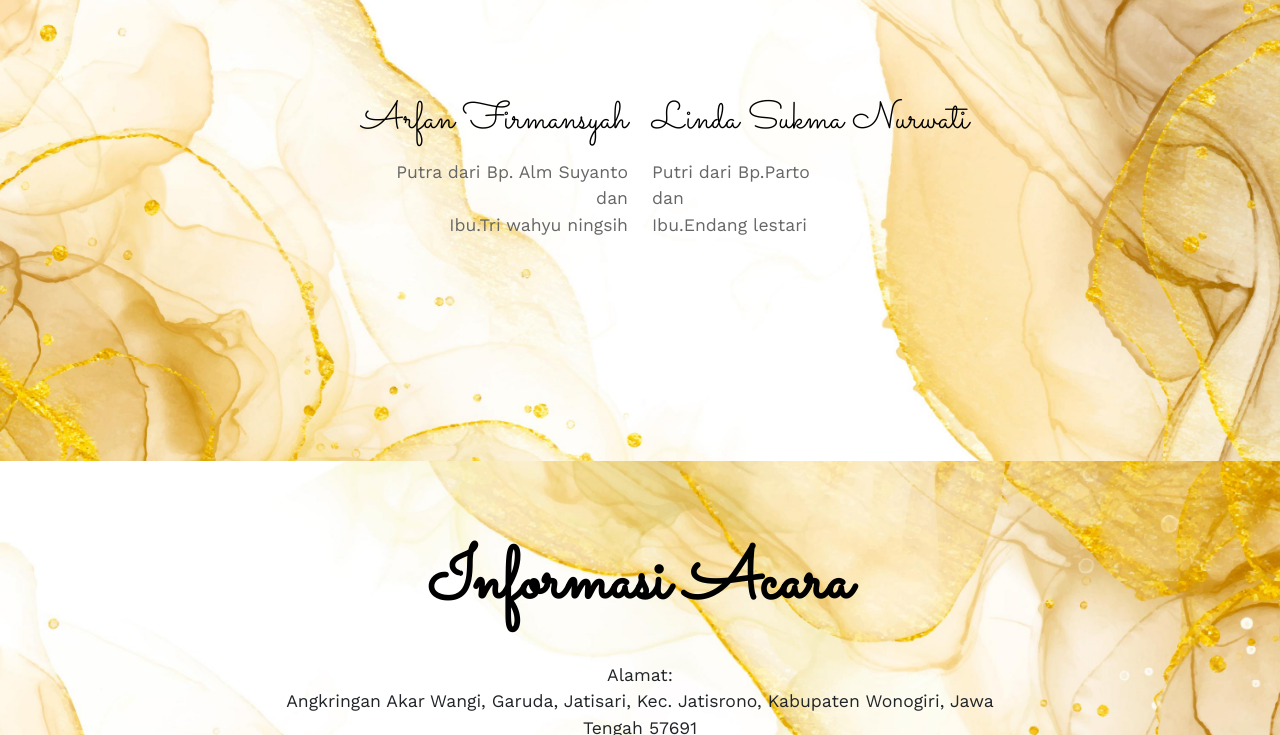
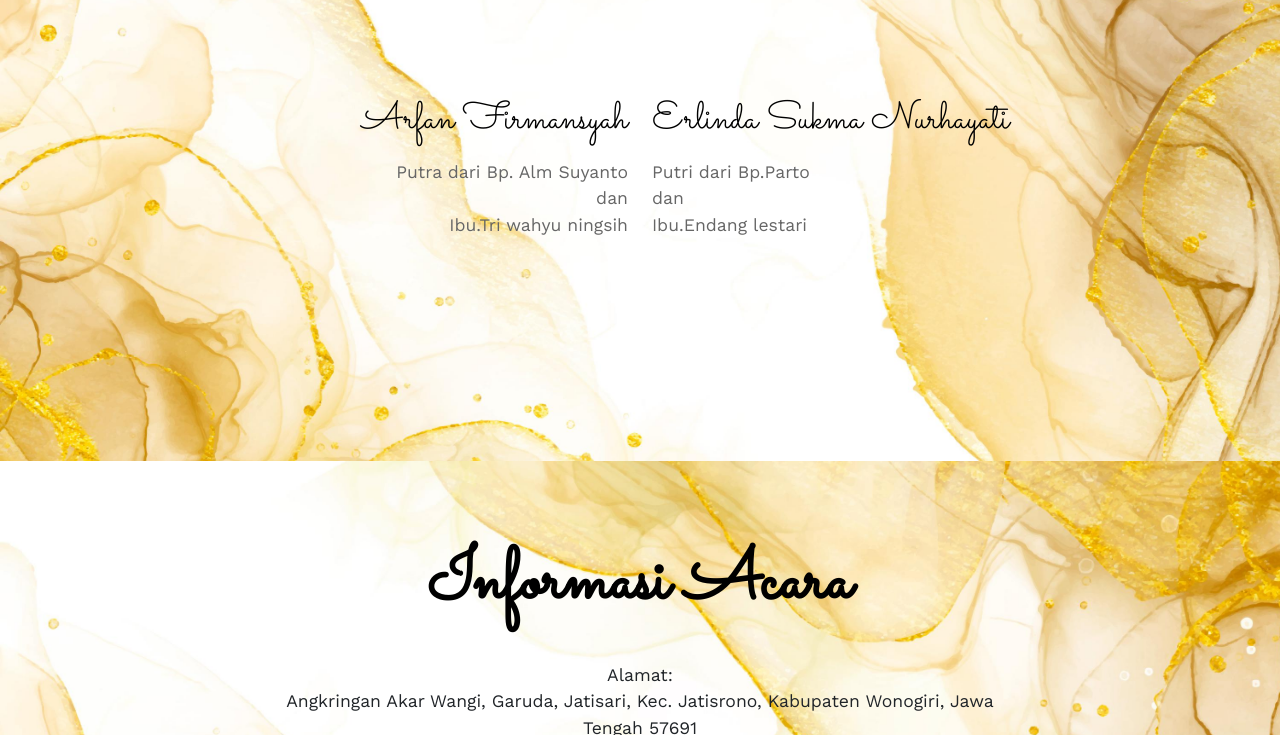
Before and after one commit to wisnu-wicaksana/undangan-pernikahan-, a plain HTML site: page index.html in a window 1280 px wide. Shown: the part 1139-1874 px from the top of the page. Drawn offline with nearby package versions, Linux system fonts and the light colour scheme; some packages are replaced by stand-ins of ours; a script that the page names is missing.

Commit message:
ubah nama

```diff
--- a/index.html
+++ b/index.html
@@ -80,7 +80,7 @@
           <div class="row">
 
 
-              <h3 class="box" data-aos="fade-up">Linda Sukma Nurwati </h3>
+              <h3 class="box" data-aos="fade-up">Erlinda Sukma Nurhayati  </h3>
               <p class="box" data-aos="fade-up" class="d-flex">Putri dari Bp.Parto <br> dan <br> Ibu.Endang lestari</p>
             </div>
           </div>
```
